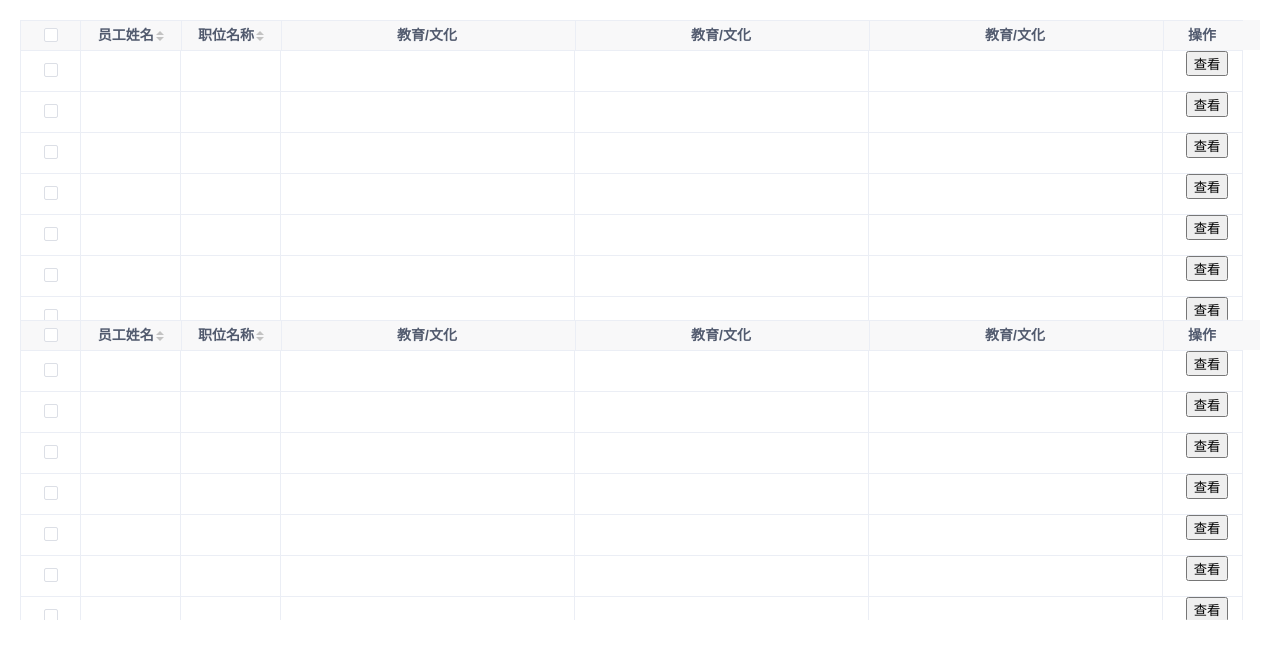
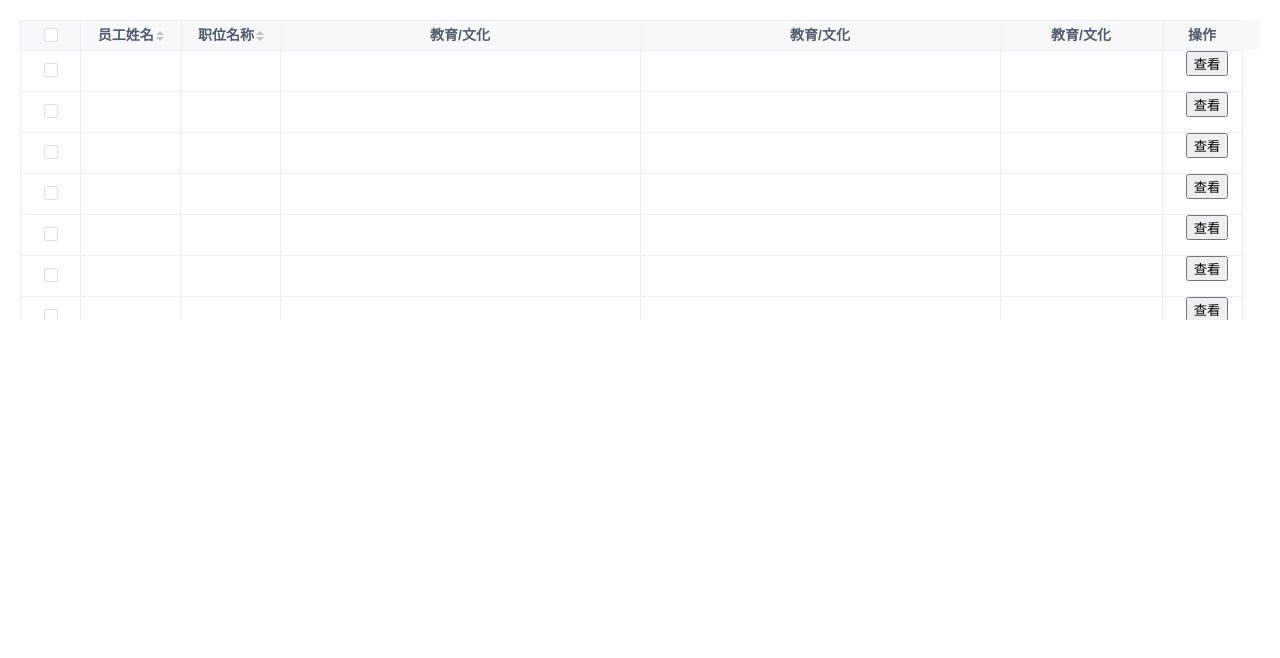
Before and after one commit to KINGXINL/vue-table, a Vue app: page / in a window 1280 px wide. Shown: the top 658 px of the page. Built offline with nearby package versions, Linux system fonts and the light colour scheme.

Commit message:
修改监听

```diff
--- a/package.json
+++ b/package.json
@@ -1,6 +1,6 @@
 {
   "name": "k-vue-table",
-  "version": "1.5.27",
+  "version": "1.5.31",
   "description": "A Vue.js project",
   "author": "kingxinl<kingxinl@163.com>",
   "license": "MIT",
--- a/src/App.vue
+++ b/src/App.vue
@@ -12,7 +12,7 @@
         :clickShow="xxx"
         @sort="sort"
       ></ktable>
-      <ktable
+      <!-- <ktable
         ref="asdv"
         :field="fields"
         :data="data"
@@ -21,7 +21,7 @@
         :row_key="['id']"
         :reserveSelection="true"
         :TdHeight="40"
-      ></ktable>
+      ></ktable> -->
     </div>
     <div class="fool"></div>
   </div>
--- a/src/fieldList.js
+++ b/src/fieldList.js
@@ -22,9 +22,11 @@ export default function () {
   }, {
     key: "employee_education",
     title: "教育/文化",
+    width: 360,
   }, {
     key: "employee_education",
     title: "教育/文化",
+    width: 360,
   }, {
     key: "employee_education",
     title: "教育/文化",
--- a/src/kingxinl-vue-table/index.vue
+++ b/src/kingxinl-vue-table/index.vue
@@ -544,11 +544,15 @@ export default {
     window.removeEventListener("resize", this.calculatedHiddenHeight);
   },
   activated() {
+    window.addEventListener("resize", this.calculatedHiddenHeight);
     this.$nextTick(() => {
       this.$refs.mainRight.scrollLeft = 10000000;
       this.$refs.mainHidden.scrollTop =
         this.count * (parseInt(this.TdHeight) + 1);
     });
+  },
+  deactivated() {
+    window.removeEventListener("resize", this.calculatedHiddenHeight);
   },
   methods: {
     upAndDown(e) {
```
